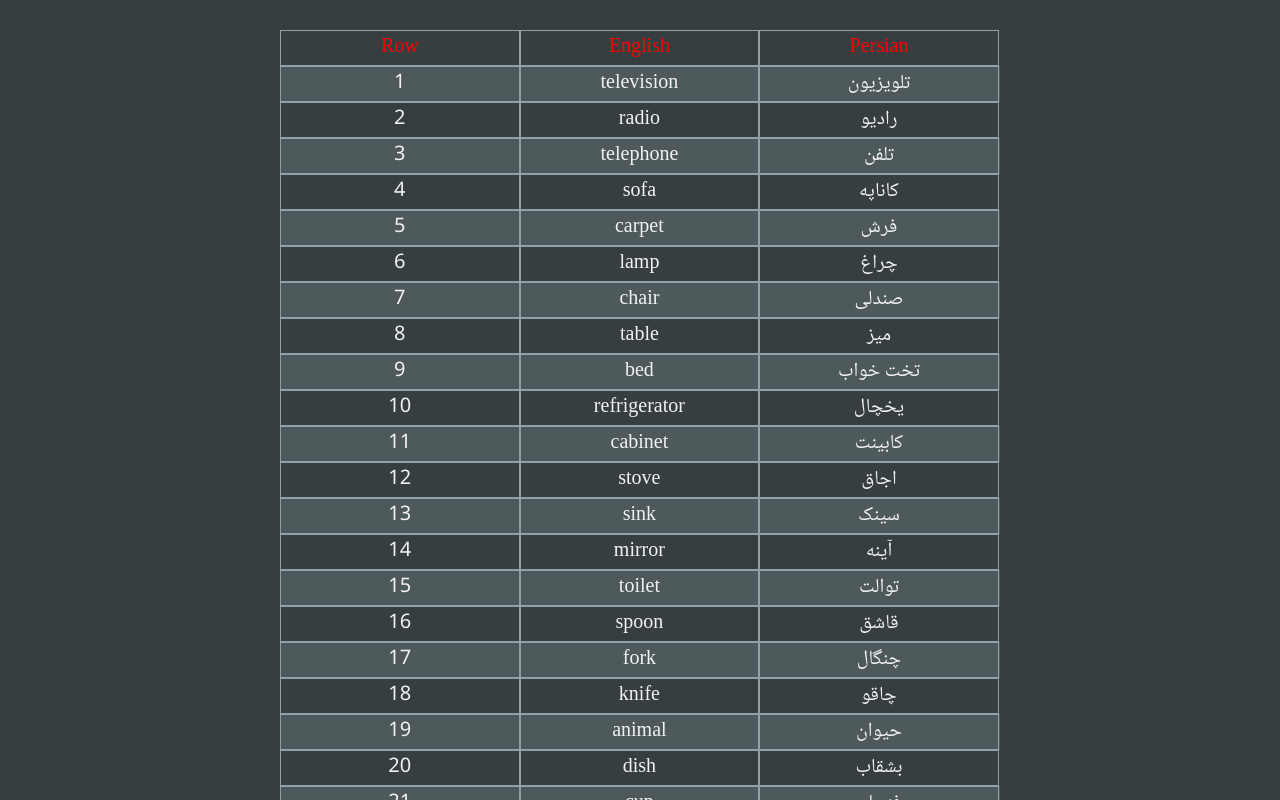
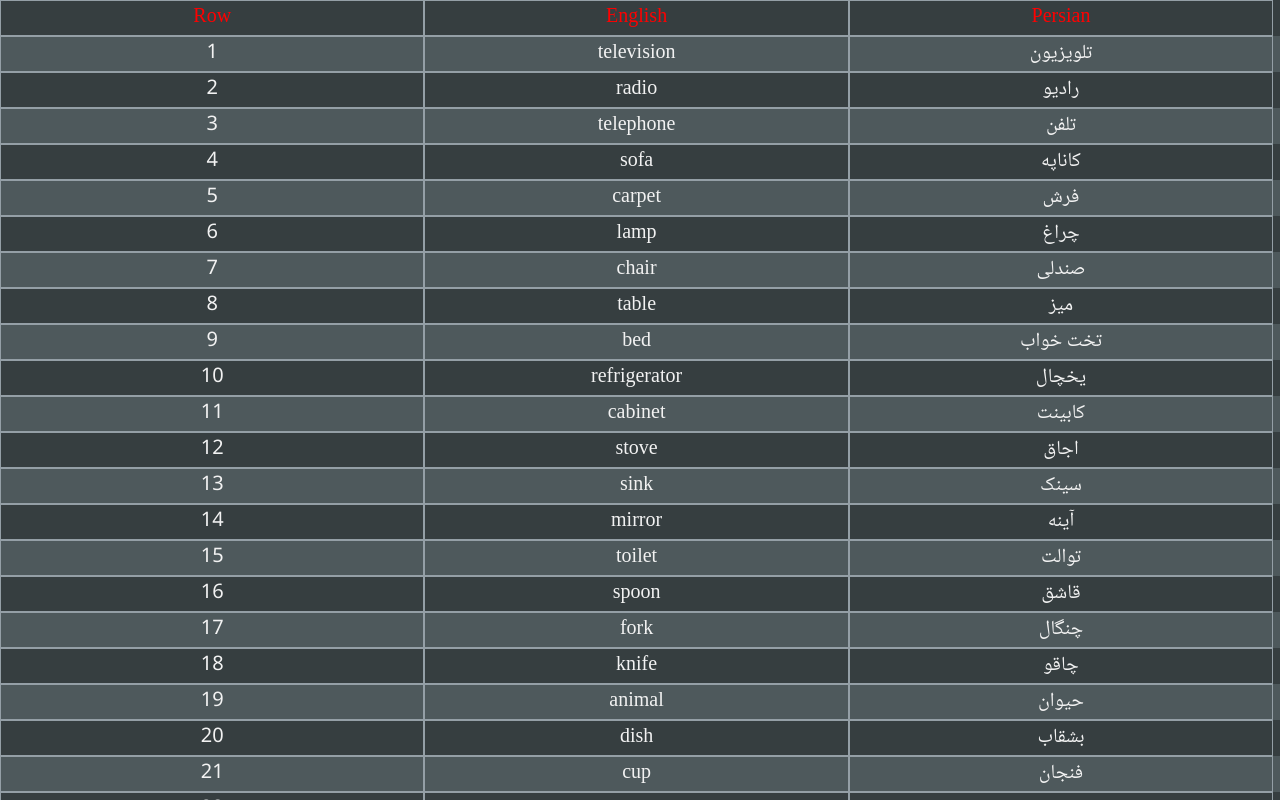
Before and after one commit to RezaJavanAmirkhizi/data-structure-project, a React (Create React App) app in the folder leitner-box/: page /secondpage/learn in a window 1280 px wide. Shown: the top 800 px of the page. Built offline with nearby package versions, Linux system fonts and the light colour scheme.

Commit message:
add some styles

```diff
--- a/leitner-box/src/styles/_learn.scss
+++ b/leitner-box/src/styles/_learn.scss
@@ -8,10 +8,10 @@
   color: red;
   div {
     display: inline-block;
-    padding: 0px;
     width: 33%;
     text-align: center;
     border: 1.5px solid #949fa6;
+    font-family: "Noto Naskh Arabic", serif;
   }
 }
 .rows {
@@ -21,8 +21,14 @@
     text-align: center;
     color: #f2f2f2;
     border: 1.5px solid #949fa6;
+    font-family: "Noto Naskh Arabic", serif;
   }
 }
 .rows:nth-child(odd) {
   background-color: #4e595c;
 }
+@media only screen and (max-width: 1473px) {
+  .titles {
+    margin: 0px;
+  }
+}
```
